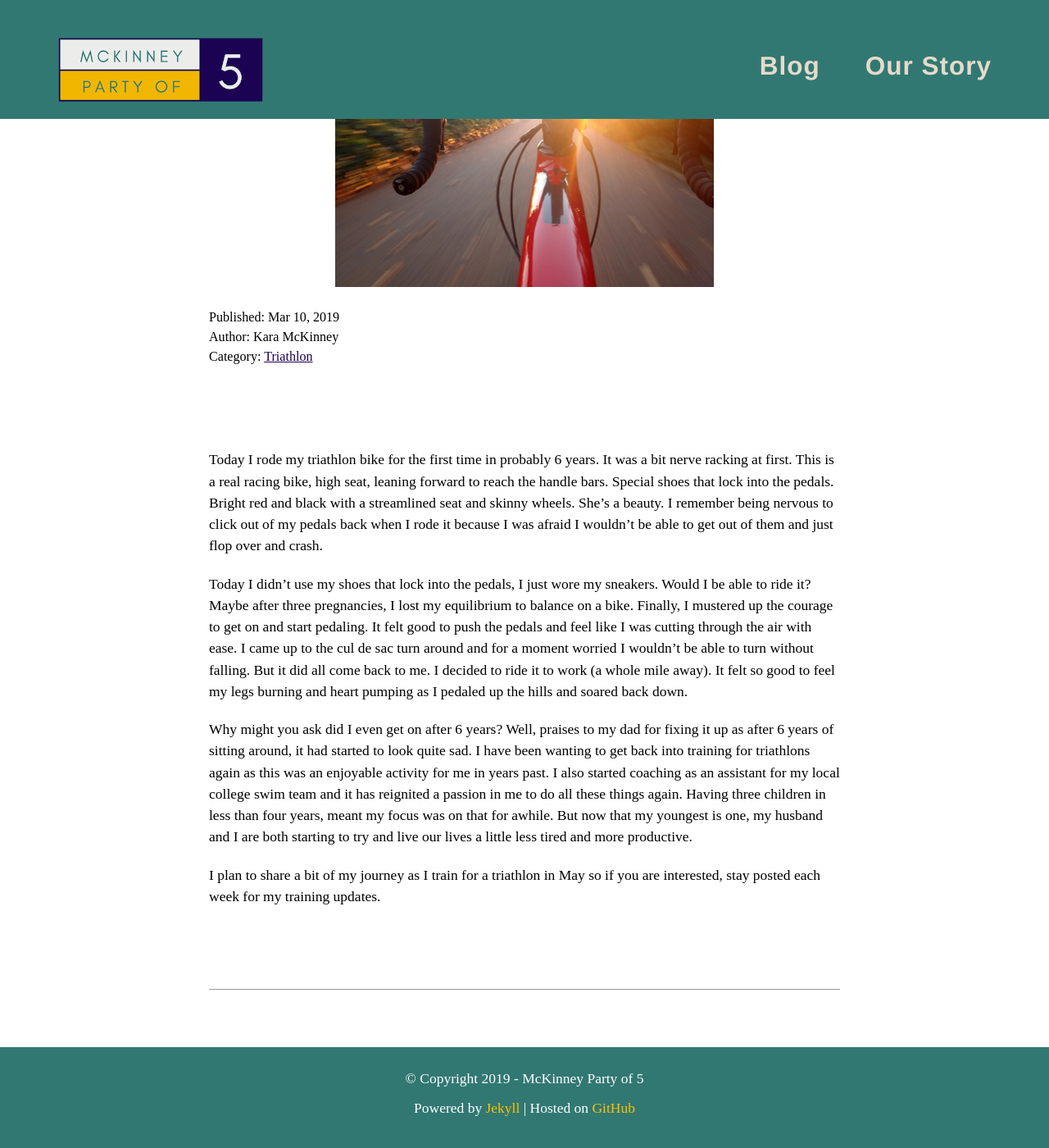
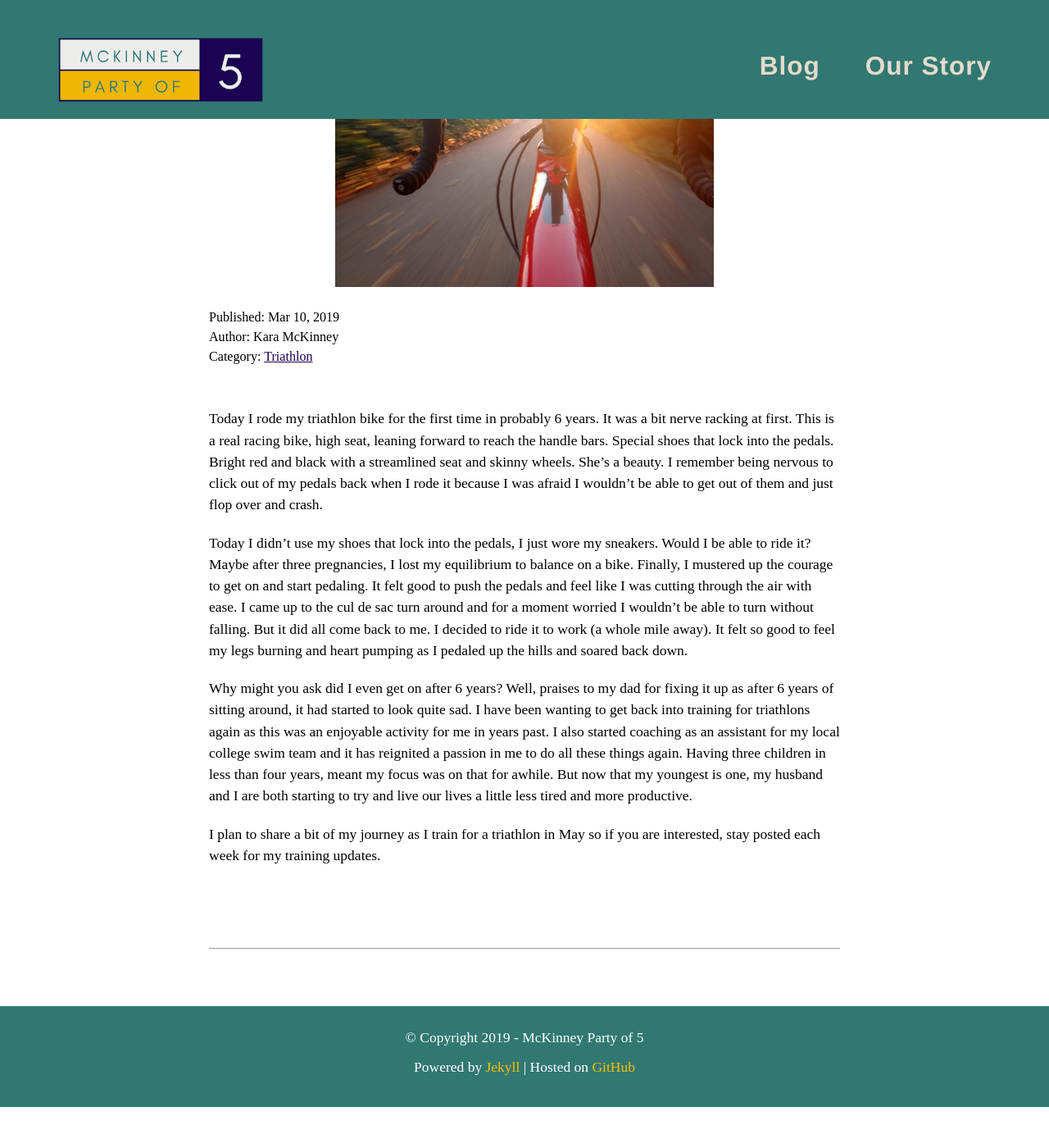
Before and after one commit to pmacMaps/mckinneypartyof5, a Jekyll site: the page built from _posts/2019-03-10-Getting-On-my-bike-again.md, in a window 1280 px wide and 1400 px high, scrolled down 201 px. Shown: the whole window at 82% size. Built offline with Jekyll 4.4.1, drawn with Linux system fonts in a browser that asks for light colours; some web fonts are replaced; comment, search, counter and statistics services are not loaded; after the commit the page ends 1551 px from its top, so only the background shows below that.

Commit message:
update home blog and blog single styles

```diff
--- a/css/style.css
+++ b/css/style.css
@@ -252,7 +252,6 @@
 
 /* Featured Posts on Homepage */
 .feat-posts .thumbnail {
-    min-height: 750px;
 	border-color: #555;
 	padding: 15px;
 }
@@ -344,7 +343,8 @@
 }
 
 body.post-single .post-content {
-	margin: 100px 0;
+	margin-top: 50px;
+	margin-bottom: 100px;
 }
 
 /*** page-not-found Page ***/
@@ -523,6 +523,12 @@
 	.home-intro h1 {
 		margin-top: -5px;
 	}
+	.feat-posts .thumbnail {
+    	min-height: 750px;
+	}
+	.feat-posts .thumbnail img {
+		max-height: 200px;
+	}
 }
 
 @media screen and (max-width: 1024px) {
```
